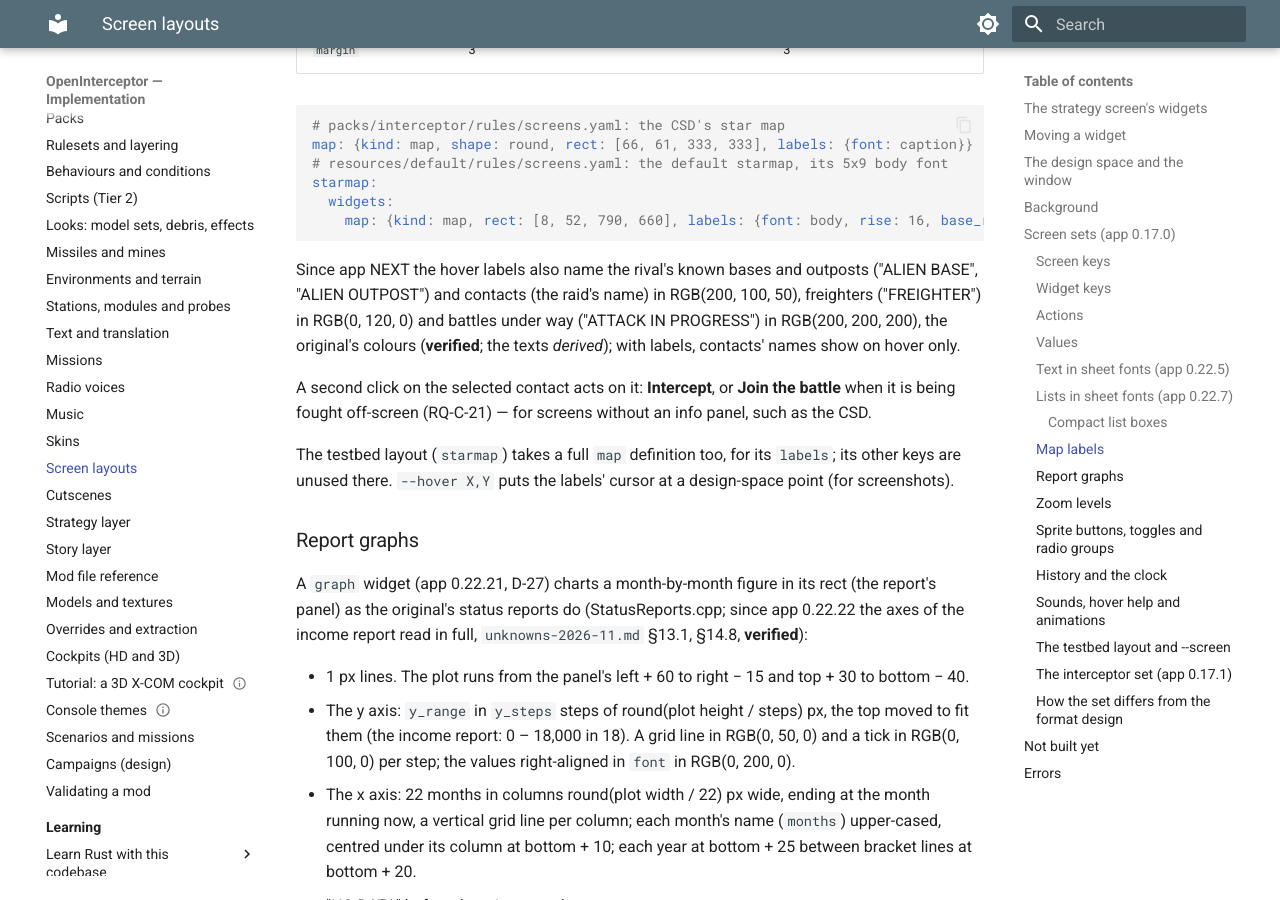
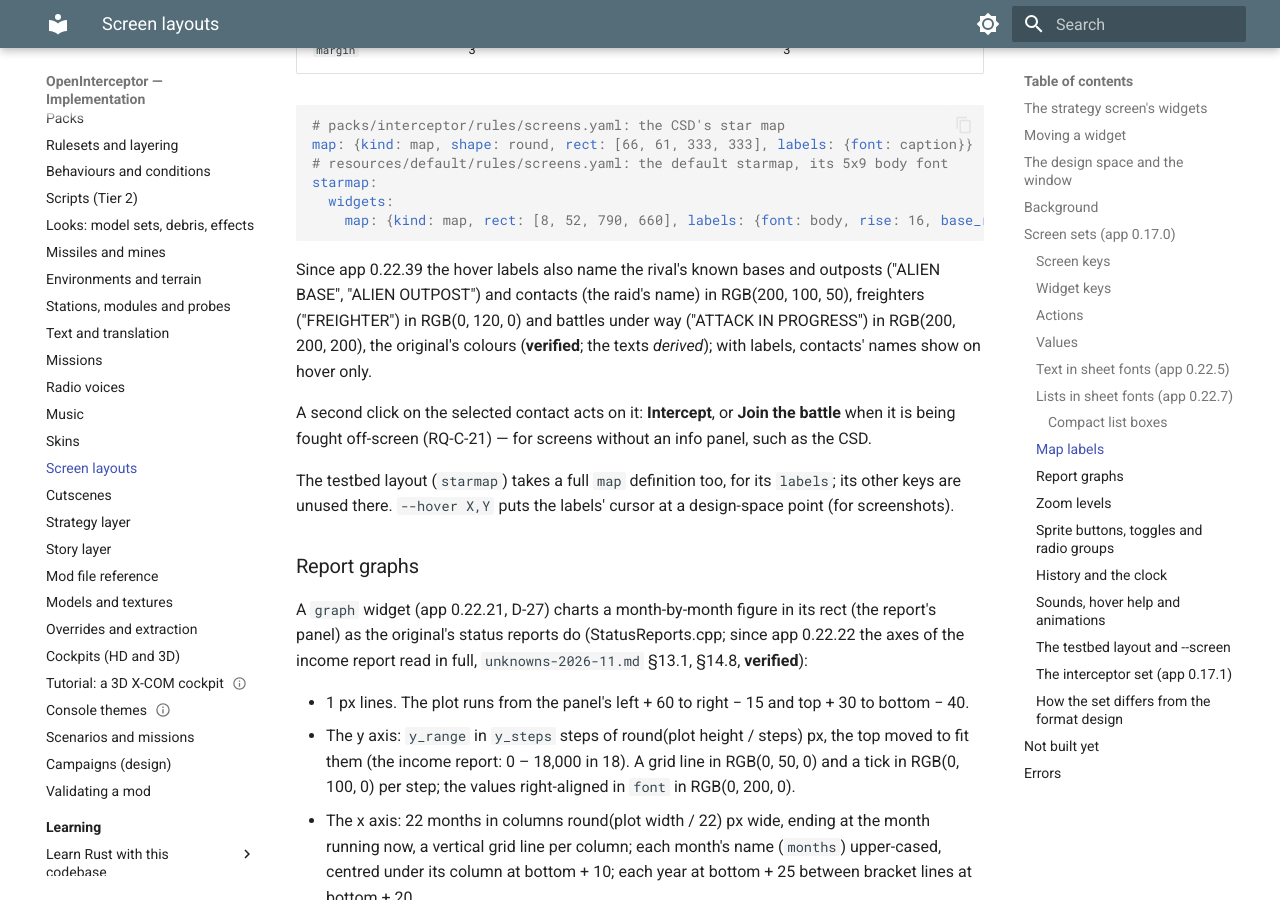
Before and after one commit to bbogovich/OpenInterceptor, an MkDocs documentation site: the page built from docs/modding/screens.md, in a window 1280 px wide and 900 px high, scrolled down 13101 px. Built offline with MkDocs 1.6.1 and Material for MkDocs 9.7.7, drawn with Linux system fonts in a browser that asks for light colours; some of the changed text lies outside the part shown.

Commit message:
Docs: app 0.22.39
Co-Authored-By: Claude Opus 5.5 <noreply@anthropic.com>

````diff
--- a/docs/modding/screens.md
+++ b/docs/modding/screens.md
@@ -183,7 +183,7 @@ and kept; one that cannot be loaded is reported on standard error once
 | `frames`, `interval`, `with_clock` | list of assets, ticks, bool | none, 6, `false` | An `anim`: its frames in turn, one every `interval` ticks (1/60 s), looping; `with_clock` only while the campaign clock runs. |
 | `shape` | `rect`, `round` | `rect` | A map's viewport: `round` clips it to the circle inside the rectangle. |
 | `outpost_marker` | asset | a small square | A `map`'s marker under a star with an outpost (app 0.22.26; `interceptor`: row 916, **verified**). |
-| `markers` | map of kind → asset | shapes | A `map`'s icons (app NEXT, RQ-UI-19): `base` (with a red / green progress bar under it while the base is built), `alien_base` and `alien_outpost` (the rival's places the player knows of — within a base's sensor range, *derived*; the outpost's blinks on 3 of every 6 steps), `freighter` (an outpost freighter flying a load), `contact`. A kind without an image is drawn as a shape. `interceptor`: 902, 903, 917, 606, 608 (**verified**, unknowns §1.2). A battle fought off-screen shows as a translucent red square for 5 of every 10 steps. |
+| `markers` | map of kind → asset | shapes | A `map`'s icons (app 0.22.39, RQ-UI-19): `base` (with a red / green progress bar under it while the base is built), `alien_base` and `alien_outpost` (the rival's places the player knows of — within a base's sensor range, *derived*; the outpost's blinks on 3 of every 6 steps), `freighter` (an outpost freighter flying a load), `contact`. A kind without an image is drawn as a shape. `interceptor`: 902, 903, 917, 606, 608 (**verified**, unknowns §1.2). A battle fought off-screen shows as a translucent red square for 5 of every 10 steps. |
 | `y_range`, `y_steps` | `[low, high]`, number | fitted, 18 / about 6 | A `graph`'s fixed y range in that many grid steps (the original's income report: `[0, 18000]`, 18); without it the range fits the values (app 0.22.22). |
 | `base_portraits`, `base_portrait_frames` | list of assets, number | none, 1 | A `map`'s system picture for a system with the player's base (first) and, for when the map has them, enemy bases (second), animated over that many rows (app 0.22.22). |
 | `knob` | `{frames, count, stops, reach, lamps_off, lamps_on, unavailable}` | none | A `knob`'s turning frames (rows N … N + count − 1, at `pos`), its click points (one per level), the px around a point that picks it (14), and a lamp per point (app 0.22.22). |
@@ -233,7 +233,7 @@ and kept; one that cannot be loaded is reported on standard error once
 | `money` (or `funds`) | The funds, `$1,000,000`. |
 | `score` | The campaign score. |
 | `base` | The current base's name. |
-| `base_hull` | The current base's hull, `HULL 5,400 / 6,000`; empty when its type has none (app NEXT). |
+| `base_hull` | The current base's hull, `HULL 5,400 / 6,000`; empty when its type has none (app 0.22.39). |
 | `speed` | The clock speed in words: the speed's `clock.labels` entry (`paused`, `1 hour/s`, `5 secs/s` …). |
 | `selection` | The name of what is selected on the map. |
 
@@ -380,7 +380,7 @@ starmap:
     map: {kind: map, rect: [8, 52, 790, 660], labels: {font: body, rise: 16, base_rise: 12, box: 40}}
 ```
 
-Since app NEXT the hover labels also name the rival's known bases and outposts ("ALIEN BASE",
+Since app 0.22.39 the hover labels also name the rival's known bases and outposts ("ALIEN BASE",
 "ALIEN OUTPOST") and contacts (the raid's name) in RGB(200, 100, 50), freighters ("FREIGHTER")
 in RGB(0, 120, 0) and battles under way ("ATTACK IN PROGRESS") in RGB(200, 200, 200), the
 original's colours (**verified**; the texts *derived*); with labels, contacts' names show on hover
````
Also changed, not shown: docs/implementation/status.md (+1 -1 lines).
